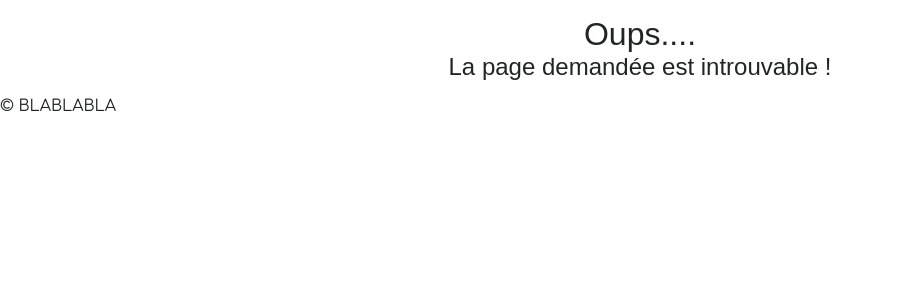
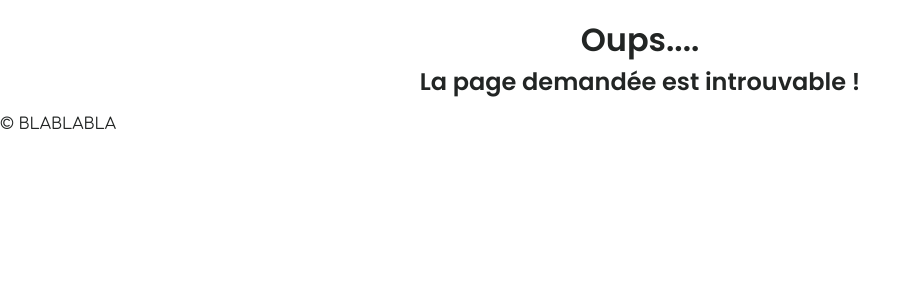
Before and after one commit to YanisFouad/alaizh-breizh, a PHP site: page /index.php in a window 1280 px wide. Shown: the part 42-342 px from the top of the page, without its empty margins (0-921 px from the left). Run offline with PHP 8.4, Linux system fonts and the light colour scheme.

Commit message:
updated main.css

```diff
--- a/html/assets/css/main.css
+++ b/html/assets/css/main.css
@@ -40,6 +40,10 @@
 @font-face {
   font-family: "poppins-regular";
   src: url(../fonts/poppins-regular.ttf);
+}
+@font-face {
+  font-family: "poppins-semibold";
+  src: url(../fonts/poppins-semibold.ttf);
 }
 @font-face {
   font-family: "Material Design Icons";
```
